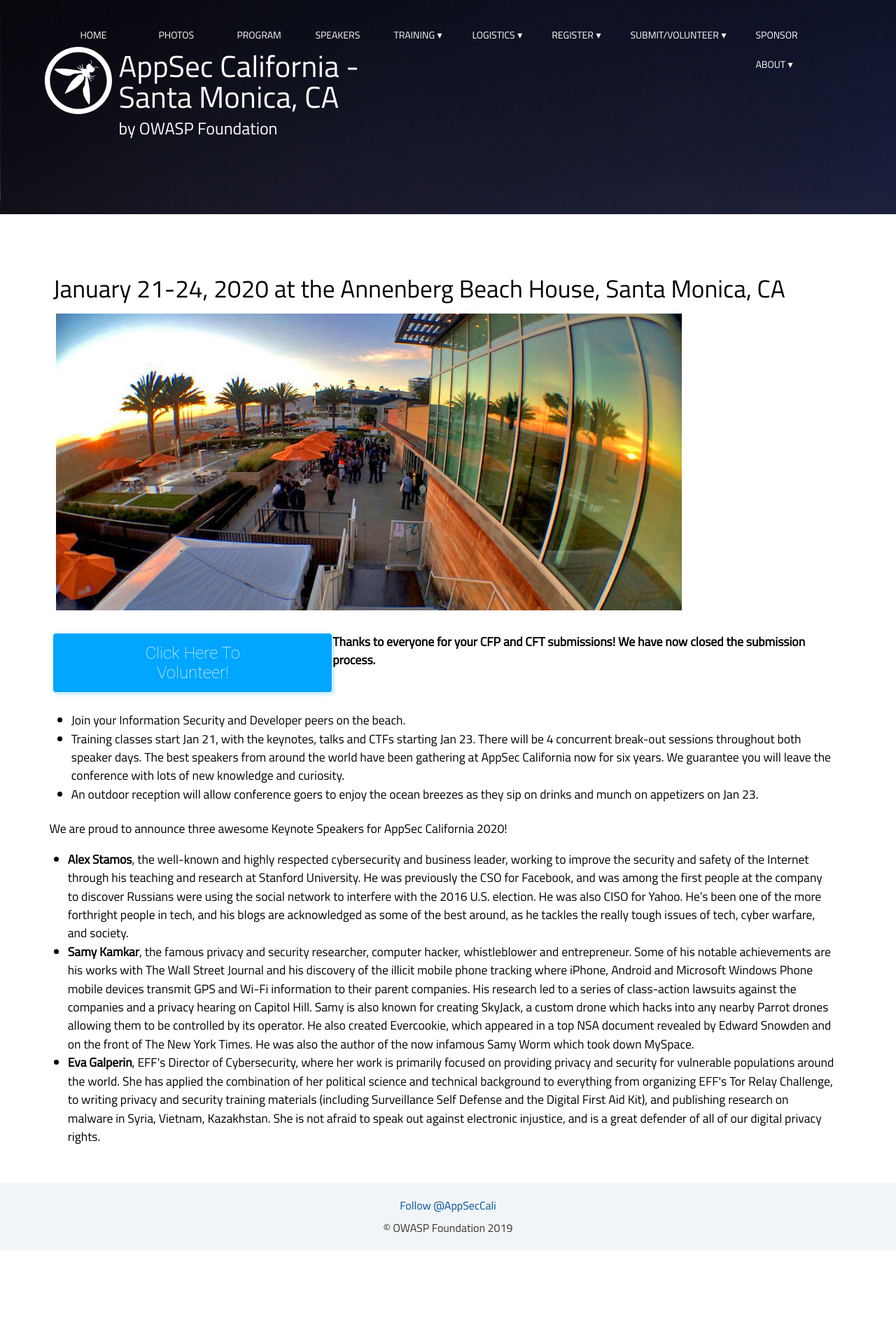
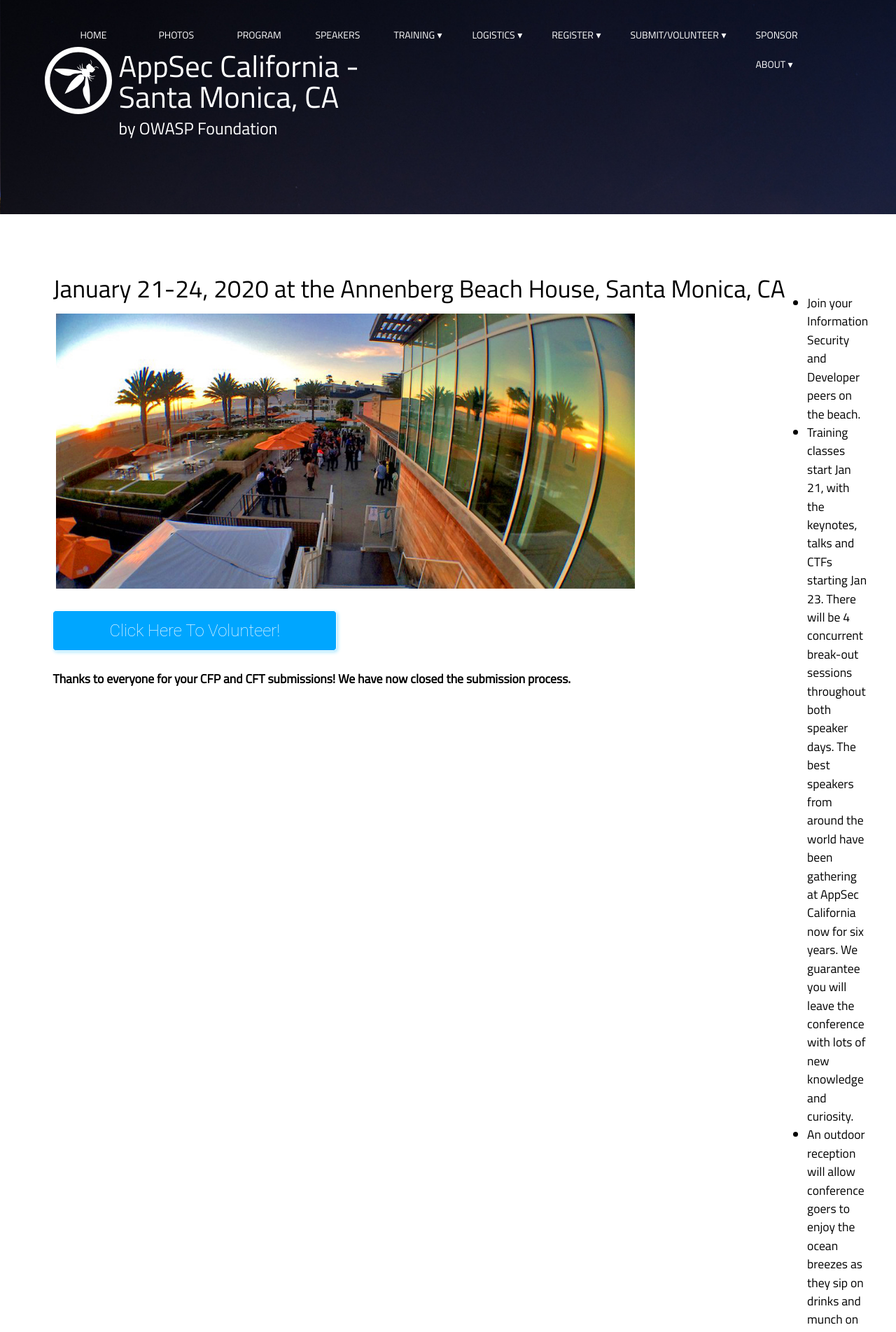
Before and after one commit to OWASP/2020-appseccalifornia, a Jekyll site: the page built from index.html, in a window 1280 px wide. Shown: the top 1903 px of the page at 70% size. Built offline with Jekyll 4.4.1, drawn with Linux system fonts in a browser that asks for light colours; some web fonts are replaced; comment, search, counter and statistics services are not loaded; before the commit the page ends 1786 px from its top, so only the background shows below that.

Commit message:
playing with layout

```diff
--- a/index.html
+++ b/index.html
@@ -14,7 +14,7 @@
 <div class="row" style="text-align:center;"><h2>January 21-24, 2020 at the Annenberg Beach House, Santa Monica, CA</h2></div>
 <div class="row"><img src="../assets/images/fisheye.jpg" width="80%" align="center" style="padding:5px;"></div>
 <br>
-<div class="row"><div width="20%" align="left"><button padding="10px" name="cftButton" class="button" onclick="window.location.href='https://signup.com/go/QGXzxkB';">Click Here To Volunteer!</button></div>
+<div class="row" align="left"><button padding="10px" name="cftButton" class="button" onclick="window.location.href='https://signup.com/go/QGXzxkB';">Click Here To Volunteer!</button></div>
 <br>
 <div class="row"><strong>Thanks to everyone for your CFP and CFT submissions! We have now closed the submission process.</strong></div>
 </div>
```
